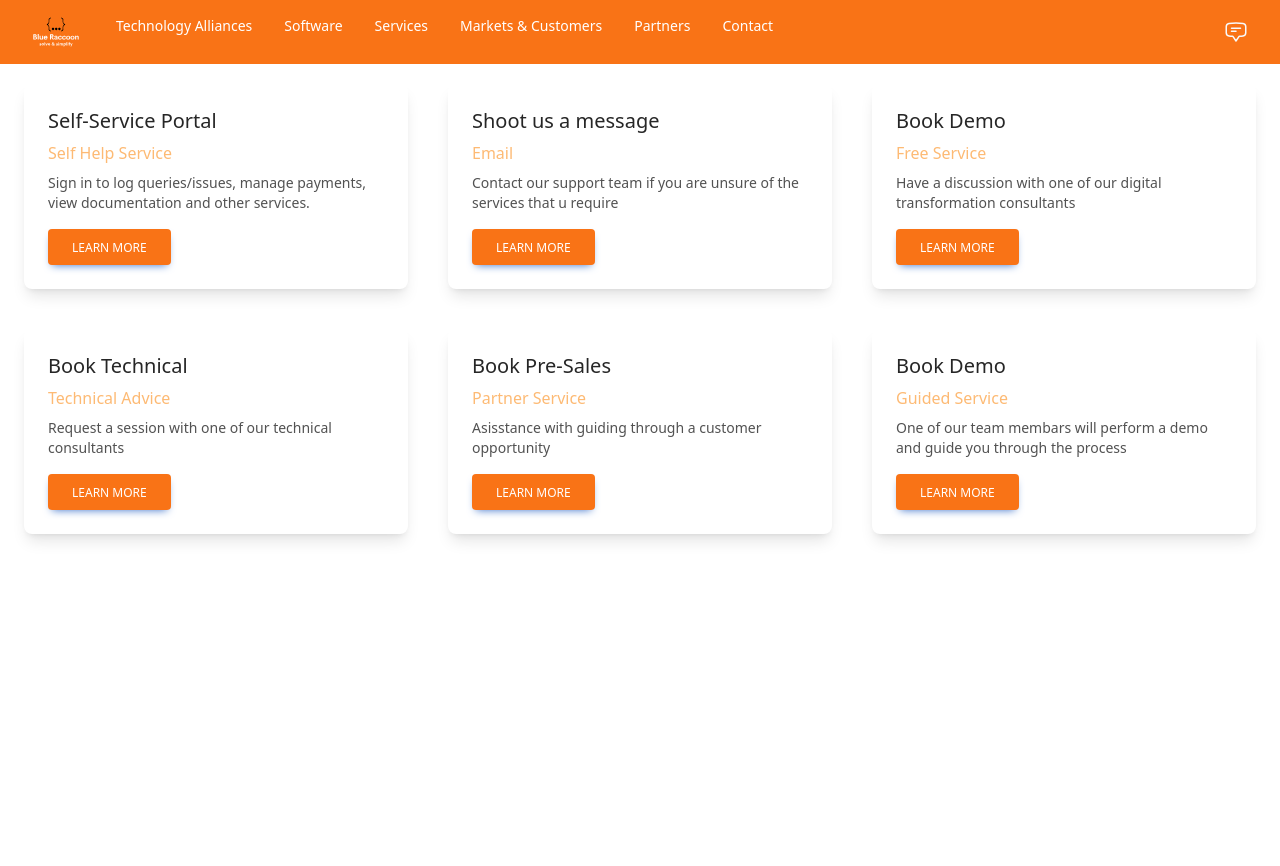
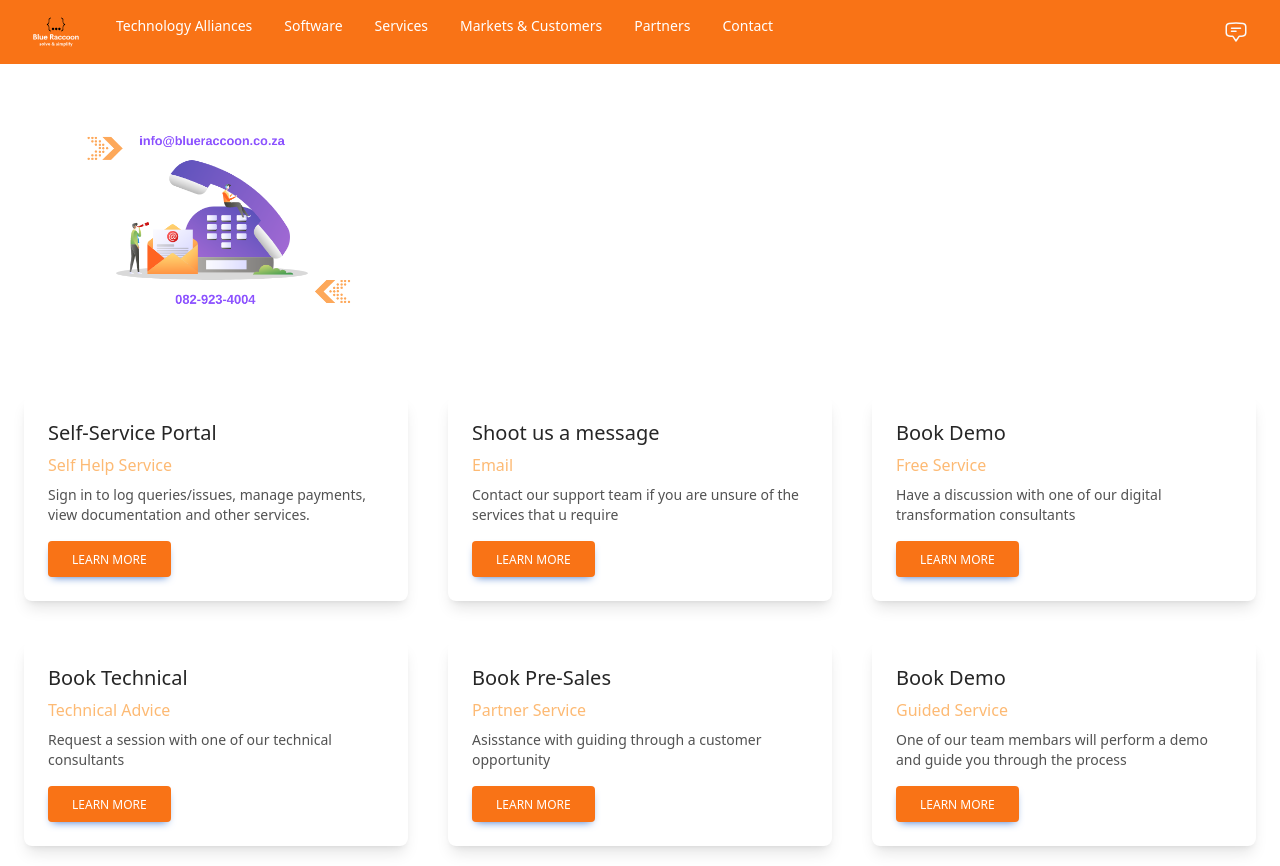
Before and after one commit to KeenanLombard/BlueRaccoon, a Nuxt app: page /contact in a window 1280 px wide. Built offline with nearby package versions, Linux system fonts and the light colour scheme.

Commit message:
nav link and contact image

```diff
--- a/components/nav.vue
+++ b/components/nav.vue
@@ -94,7 +94,7 @@
                 class="absolute right-0 z-10 mt-2 w-48 origin-top-right rounded-md bg-white py-1 shadow-lg ring-1 ring-black ring-opacity-5 focus:outline-none">
                 <MenuItem v-slot="{ active }">
                   <nuxt-link
-                    to="/contact"
+                    to="/contact/message"
                     :class="[
                       active ? 'bg-gray-100' : '',
                       'block px-4 py-2 text-sm text-gray-700',
--- a/pages/contact/index.vue
+++ b/pages/contact/index.vue
@@ -1,11 +1,8 @@
 <template lang="">
+  <div>
+    <img class="contact" src="~/assets/contact.png" alt="" />
+
     <div class="grid lg:grid-cols-3 md:grid-cols-1">
-    <!-- Contact sub route
-    <p>Book Consult - Free Service</p>
-    <p>Book Technical - Texhnical Advice</p>
-    <p>Bookm Pre-Sales - Partner Service</p>
-    <p>Book Demo - Guided Service</p>
-    <p>Self-Service Portal Login</p> -->
       <div
         v-for="item in data"
         class="block max-w-sm bg-white rounded-lg shadow-lg m-5">
@@ -29,6 +26,7 @@
               Learn More
             </button>
           </a>
+        </div>
       </div>
     </div>
   </div>
@@ -83,4 +81,7 @@ const data = ref([
     flex-direction: column;
   }
 }
+.contact {
+  width: 26rem;
+}
 </style>
```
Also changed, not shown: assets/contact.png (added). Lines whose indentation alone changed are shown as unchanged.
